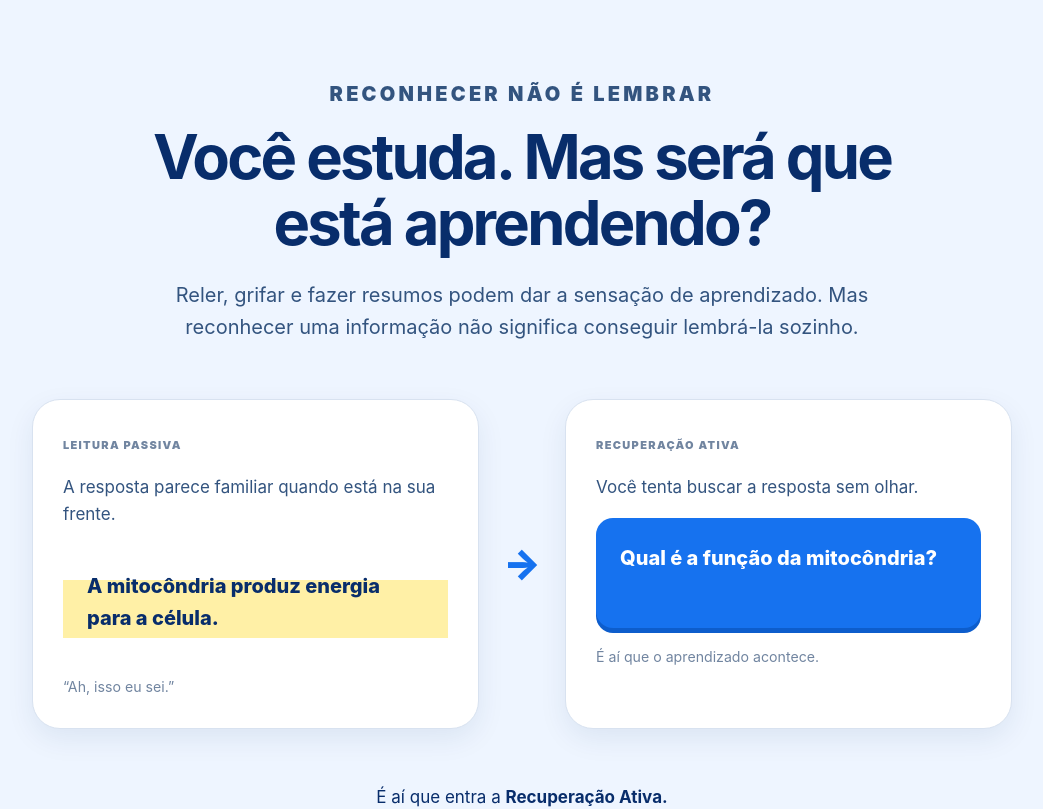
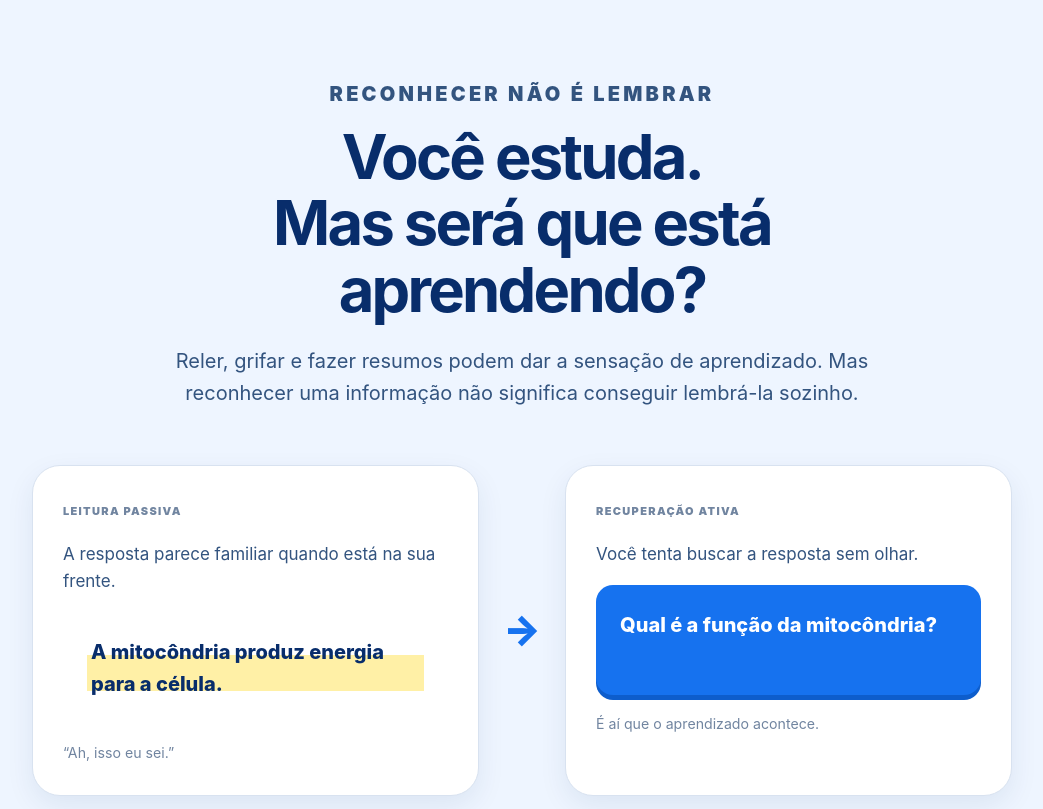
Before and after one commit to decklumina/lumina-deck-landing, a Next.js app: page / in a window 1280 px wide. Shown: the part 920-1729 px from the top of the page, without its empty margins (118-1161 px from the left). Built offline with nearby package versions, Linux system fonts and the light colour scheme.

Commit message:
fix: adjust header positioning and enhance highlight styles

```diff
--- a/app/globals.css
+++ b/app/globals.css
@@ -70,7 +70,7 @@ a {
 .site-header {
   position: sticky;
   z-index: 20;
-  top: 0;
+  top: 14px;
   display: flex;
   align-items: center;
   gap: 40px;
@@ -245,6 +245,10 @@ h3 {
   text-align: center;
 }
 
+.title-break {
+  display: block;
+}
+
 .hero {
   position: relative;
   display: grid;
@@ -463,7 +467,22 @@ h3 {
 }
 
 .fake-highlight {
-  background: linear-gradient(transparent 30%, #fff0a6 30%, #fff0a6 82%, transparent 82%);
+  display: flex;
+  align-items: center;
+  background: none;
+}
+
+.fake-highlight span {
+  display: inline;
+  margin: 0;
+  padding: 0 0.2em;
+  color: var(--ink);
+  background: linear-gradient(transparent 30%, #fff0a6 30%, #fff0a6 86%, transparent 86%);
+  font-size: 20px;
+  font-weight: 800;
+  letter-spacing: normal;
+  -webkit-box-decoration-break: clone;
+  box-decoration-break: clone;
 }
 
 .question-card {
@@ -1423,6 +1442,7 @@ footer a:hover {
   }
 
   .site-header {
+    top: 10px;
     width: calc(100% - 20px);
     min-height: 70px;
     margin-top: 10px;
--- a/app/page.tsx
+++ b/app/page.tsx
@@ -153,7 +153,10 @@ export default function HomePage() {
         <section className="recognition section-pad" aria-labelledby="recognition-title">
           <div className="section-heading centered">
             <Eyebrow>RECONHECER NÃO É LEMBRAR</Eyebrow>
-            <h2 id="recognition-title">Você estuda. Mas será que está aprendendo?</h2>
+            <h2 id="recognition-title">
+              Você estuda.
+              <span className="title-break">Mas será que está aprendendo?</span>
+            </h2>
             <p>
               Reler, grifar e fazer resumos podem dar a sensação de aprendizado.
               Mas reconhecer uma informação não significa conseguir lembrá-la sozinho.
@@ -163,7 +166,9 @@ export default function HomePage() {
             <div className="recall-passive">
               <span>LEITURA PASSIVA</span>
               <p>A resposta parece familiar quando está na sua frente.</p>
-              <div className="fake-highlight">A mitocôndria produz energia para a célula.</div>
+              <div className="fake-highlight">
+                <span>A mitocôndria produz energia para a célula.</span>
+              </div>
               <small>“Ah, isso eu sei.”</small>
             </div>
             <div className="recall-arrow" aria-hidden="true">→</div>
--- a/components/Brand.tsx
+++ b/components/Brand.tsx
@@ -9,7 +9,13 @@ export function Brand({ footer = false }: { footer?: boolean }) {
       aria-label="Lumina Deck — início"
     >
       <span className="brand-mark">
-        <Image src="/logo-lumina.svg" width={45} height={45} alt="" />
+        <Image
+          src="/logo-lumina.svg"
+          width={45}
+          height={45}
+          alt=""
+          loading={footer ? "lazy" : "eager"}
+        />
       </span>
       <span>
         Lumina Deck<small>APRENDA. ESQUEÇA MENOS.</small>
```
